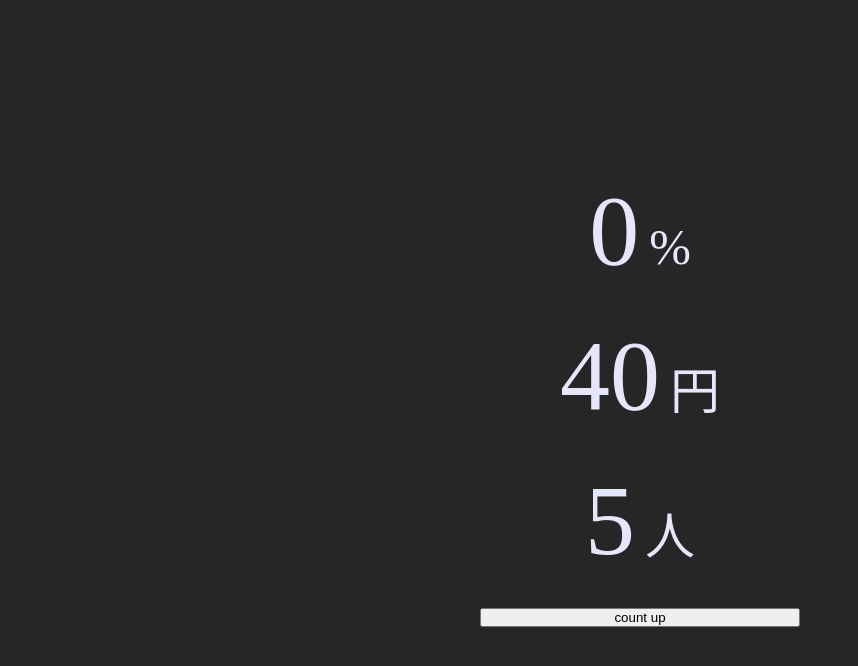
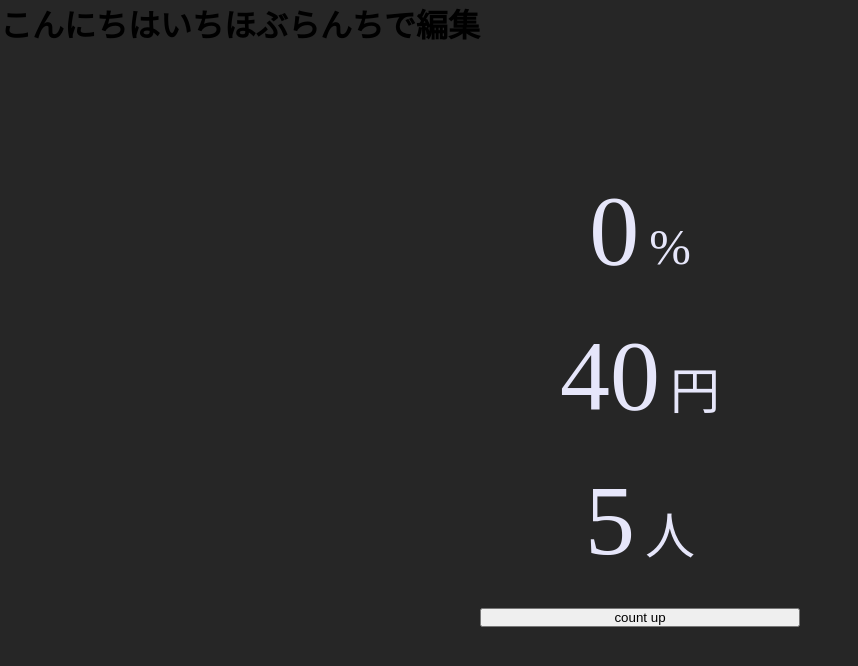
Before and after one commit to tamotech1028/count-up, a plain HTML site: page index.html in a window 1280 px wide. Shown: the whole page, without its empty margins (0-858 px from the left). Drawn offline with Linux system fonts and the light colour scheme.

Commit message:
ichihoブランチで編集した

```diff
--- a/index.html
+++ b/index.html
@@ -17,6 +17,7 @@
 
     <!-- コンテンツ -->
     <div id="container" role="main">
+        <h1>こんにちはいちほぶらんちで編集</h1>
         <div class="counter">
             <div class="inner">
                 <span class="count_number" id="count1">0</span><span class="unit">%</span>
```
